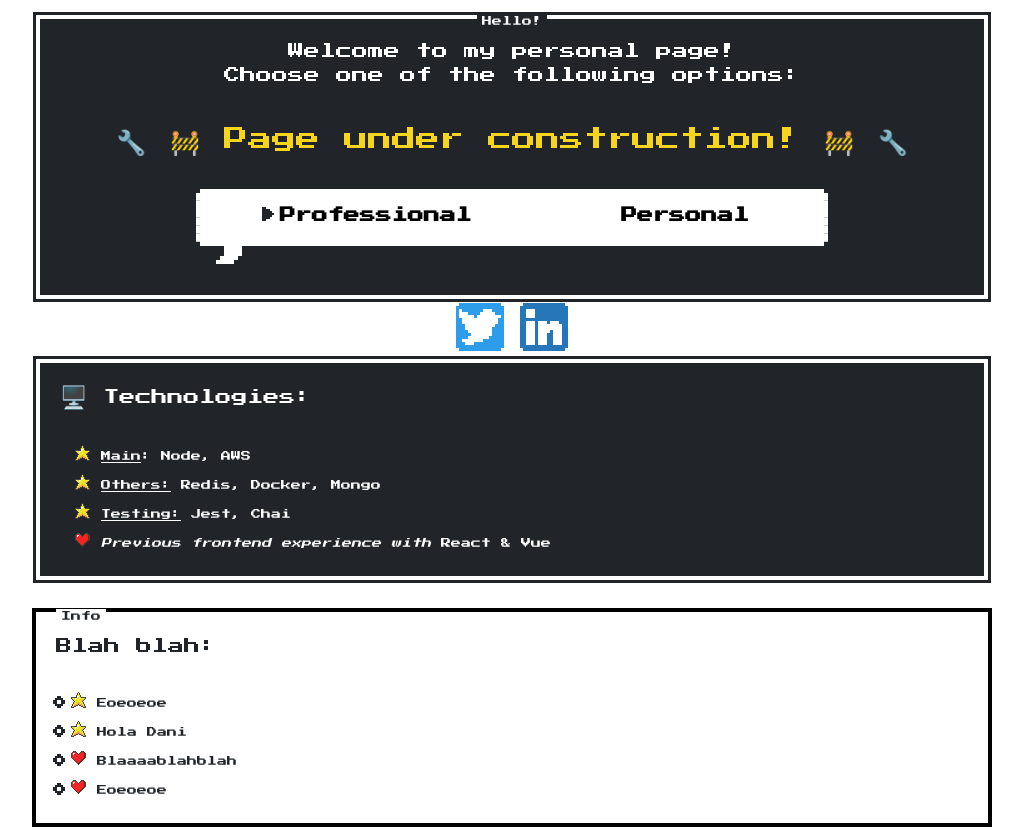
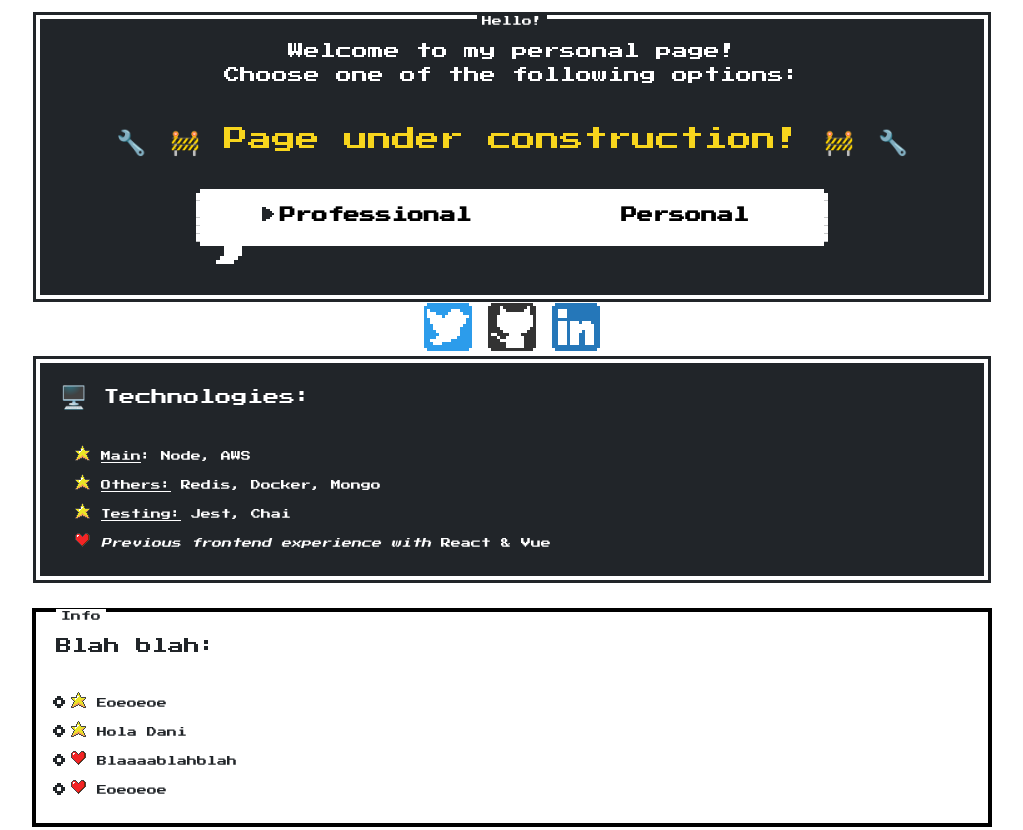
Before and after one commit to Anonyma/page-test, a website: page index.html in a window 1280 px wide. Shown: the top 830 px of the page, without its empty margins (128-1151 px from the left). Drawn offline with nearby package versions, Linux system fonts and the light colour scheme.

Commit message:
Add Github link

```diff
--- a/index.html
+++ b/index.html
@@ -51,6 +51,7 @@
         </div>
         <div style="text-align: center;">
             <a href="https://twitter.com/Anonyma_z" target="_blank"><i class="nes-icon twitter is-medium"></i></a>
+            <a href="https://github.com/Anonyma" target="_blank"><i class="nes-icon github is-medium"></i></a>
             <a href="https://www.linkedin.com/in/zoeisabelsenon/" target="_blank"><i class="nes-icon linkedin is-medium"></i></a>
         </div>
         <!-- <br> -->
```
